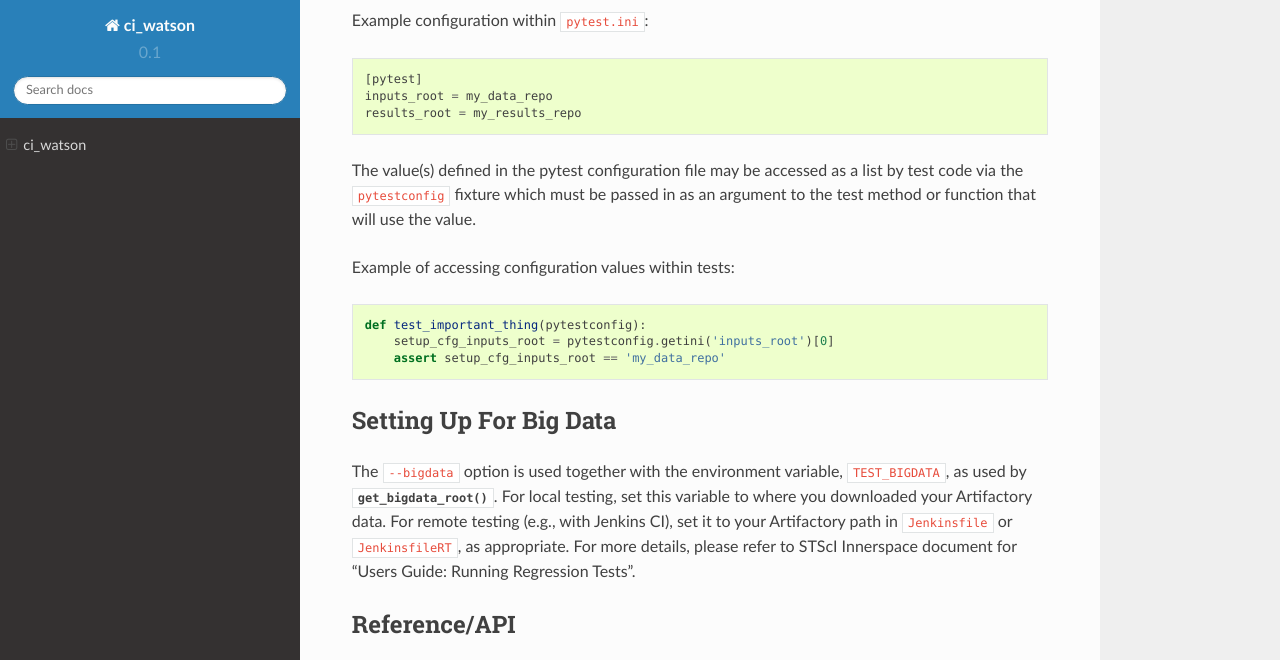
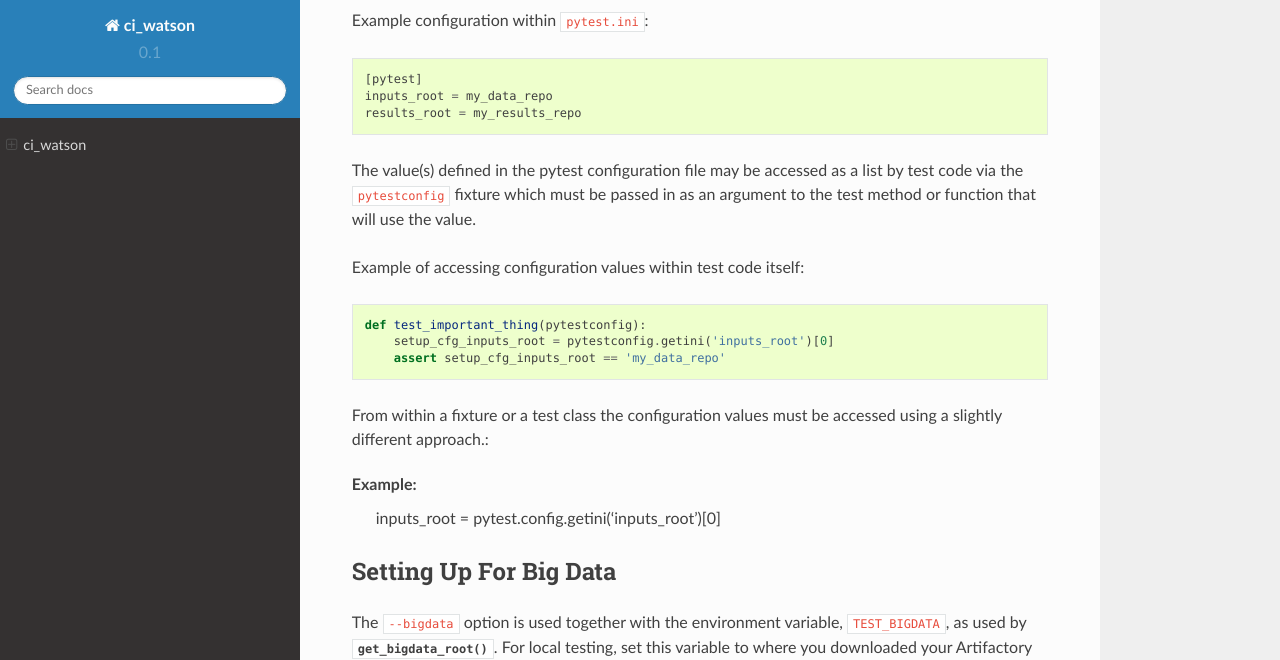
Before and after one commit to spacetelescope/ci_watson, a Sphinx documentation site: the page built from docs/source/index.rst, in a window 1280 px wide and 900 px high, scrolled down 1137 px, cut to the strip 0-660 px from the top of the window. Built offline with Sphinx 7.4.7 and the Read the Docs theme 2.0.0, drawn with Linux system fonts in a browser that asks for light colours; formulas are drawn with MathJax 3.

Commit message:
Update index.rst

```diff
--- a/docs/source/index.rst
+++ b/docs/source/index.rst
@@ -63,12 +63,16 @@ The value(s) defined in the pytest configuration file may be accessed as a list
 by test code via the ``pytestconfig`` fixture which must be passed in as an
 argument to the test method or function that will use the value.
 
-Example of accessing configuration values within tests::
+Example of accessing configuration values within test code itself::
 
   def test_important_thing(pytestconfig):
       setup_cfg_inputs_root = pytestconfig.getini('inputs_root')[0]
       assert setup_cfg_inputs_root == 'my_data_repo'
 
+From within a fixture or a test class the configuration values must be accessed using a slightly different approach.::
+
+Example:
+    inputs_root = pytest.config.getini('inputs_root')[0]
 
 .. _bigdata_setup:
 
```
